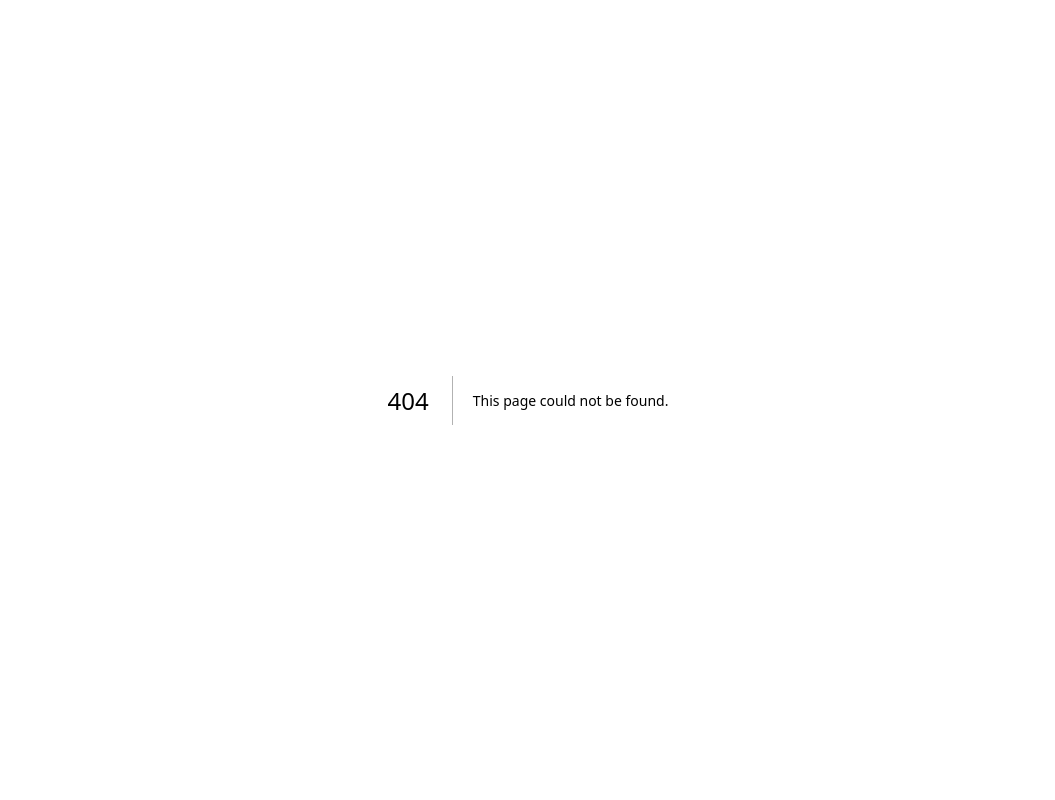
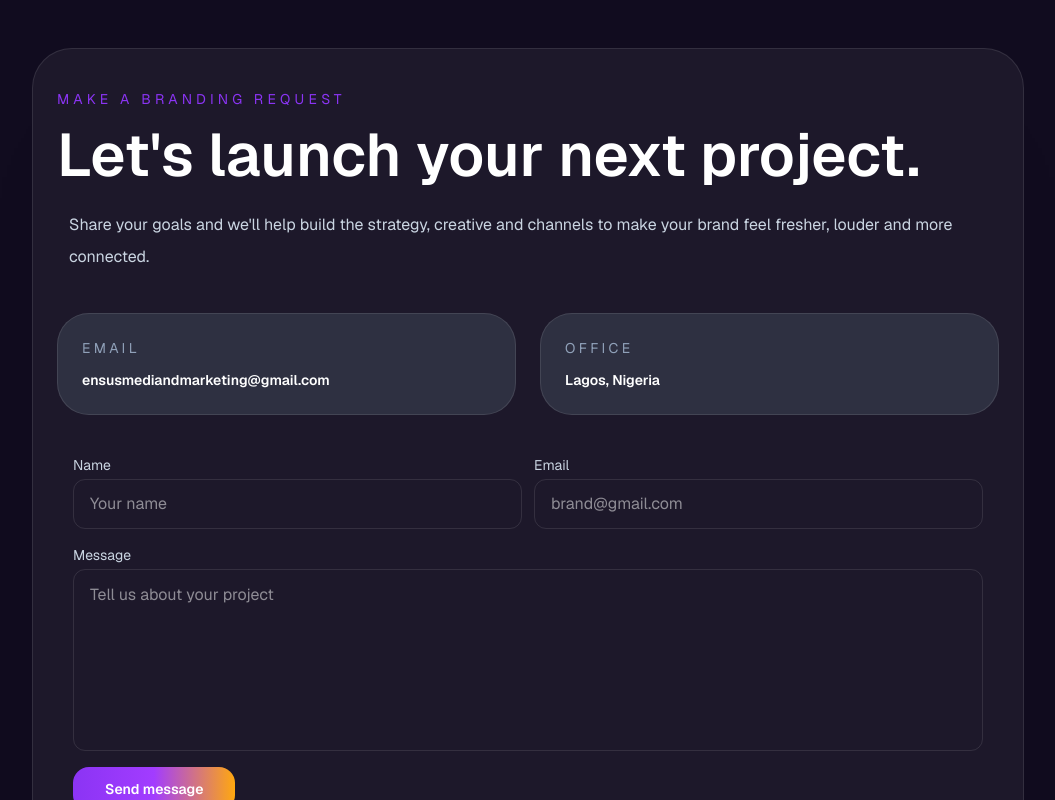
Before and after one commit to ENSUS-ng/em-square, a Next.js app: page /branding-request in a window 1280 px wide. Before the commit this address had no page. Shown: the top 800 px of the page, without its empty margins (112-1167 px from the left). Built offline with nearby package versions, Linux system fonts and the light colour scheme.

Commit message:
fix padding on contact

```diff
--- a/app/contact/page.tsx
+++ b/app/branding-request/page.tsx
@@ -1,28 +1,30 @@
 import ContactForm from "@/app/components/forms/ContactForm"
 import Link from "next/link"
 
-export default function ContactPage() {
+export default function BrandingReqPagee() {
   return (
     <div className="min-h-screen bg-[radial-gradient(circle_at_top,rgba(124,15,255,0.18),transparent_35%),radial-gradient(circle_at_bottom_right,rgba(255,168,15,0.16),transparent_28%),#0e0b1d] text-white">
-      <main className="mx-auto flex min-h-screen max-w-5xl flex-col justify-center px-4 py-12">
+      <main className="mx-auto flex min-h-screen  max-w-5xl flex-col justify-center px-4 py-12">
         <div className="rounded-[2.5rem] border border-white/10 bg-white/5 p-10 px-6 shadow-[0_50px_120px_-100px_rgba(0,0,0,0.4)]">
-          <p className="text-sm uppercase tracking-[0.3em] text-brand-purple">Contact</p>
+          <p className="text-sm uppercase tracking-[0.3em] text-brand-purple">Make a branding request</p>
           <h1 className="mt-4 text-5xl font-semibold text-white sm:text-6xl">
             Let&apos;s launch your next project.
           </h1>
-          <p className="mt-6 max-w-5xl text-lg leading-8 text-slate-300 px-3">
+
+          <p className="mt-6 max-w-5xl text-md leading-8 text-slate-300 px-3">
             Share your goals and we&apos;ll help build the strategy, creative and channels to make
             your brand feel fresher, louder and more connected.
           </p>
 
           <div className="w-full mx-auto mt-10 grid gap-6 md:grid-cols-2 items-center ">
-            <div className="rounded-[2rem] border border-white/10 bg-gray-600/40 p-6">
+            <div className="rounded-4xl min-w-50 max-w-full border border-white/10 bg-gray-600/40 p-6 pl-6 pr-3">
               <p className="text-sm uppercase tracking-[0.24em] text-slate-400">Email</p>
-              <p className="mt-3 text-lg font-semibold text-white">ensusmediandmarketing@gmail.com</p>
+              <div className="w-full  break-all mt-3 text-sm font-semibold text-white">ensusmediandmarketing@gmail.com</div>
             </div>
-            <div className="rounded-[2rem] border border-white/10 bg-gray-600/40 p-6">
+
+            <div className="rounded-4xl min-w-50 max-w-full border border-white/10 bg-gray-600/40 p-6 pl-6 pr-3">
               <p className="text-sm uppercase tracking-[0.24em] text-slate-400">Office</p>
-              <p className="mt-3 text-lg font-semibold text-white">Lagos, Nigeria</p>
+              <div className="mt-3 text-sm break-all font-semibold text-white">Lagos, Nigeria</div>
             </div>
           </div>
 
--- a/app/components/PartnersTeam.tsx
+++ b/app/components/BrandsTeam.tsx
@@ -54,7 +54,7 @@ function TeamsSection({ teams }: { teams: any[] }) {
   )
 }
 
-export function PartnersTeam() {
+export function BrandsTeam() {
   const { ref, revealed } = useScrollReveal()
   const [brands, setBrands] = useState<any[]>([])
   const [teams, setTeams] = useState<any[]>([])
@@ -77,7 +77,7 @@ export function PartnersTeam() {
 
   return (
     <section
-      id="partners-team"
+      id="brands-team"
       ref={ref as any}
       className={`mx-auto mt-24 max-w-6xl px-4 transition-all duration-700 sm:px-6 lg:px-8 ${
         revealed ? "opacity-100 translate-y-0" : "opacity-0 translate-y-10"
--- a/app/components/Nav.tsx
+++ b/app/components/Nav.tsx
@@ -48,7 +48,7 @@ export function Nav() {
   }, [])
 
   return (
-    <header className="fixed inset-x-0 top-0 z-50 border-b border-white/10 bg-black/70 backdrop-blur-xl">
+    <header className="fixed inset-x-0 top-0 z-50 border-b border-white/10 bg-black/60 backdrop-blur-xs">
       <nav className="mx-auto flex max-w-7xl items-center justify-between gap-6 pl-0 pr-2 py-4 text-sm text-slate-200">
         <Link
           href="/"
@@ -79,7 +79,7 @@ export function Nav() {
 
         <div className="flex items-center gap-4">
           <Link
-            href="/contact"
+            href="/branding-request"
             className="text-sm rounded-2xl btn-gradient px-3 py-2.5  font-semibold text-white shadow-[0_16px_40px_-22px_rgba(255,168,15,0.7)] transition hover:brightness-110"
           >
             <Mail
--- a/app/components/WhatWeDo.tsx
+++ b/app/components/WhatWeDo.tsx
@@ -32,8 +32,6 @@ export function WhatWeDo() {
 
     loadServices()
   }, [])
-
-  console.log({ mediaServices, marketingServices })
 
   return (
     <section
--- a/app/globals.css
+++ b/app/globals.css
@@ -1,6 +1,7 @@
 @import "tailwindcss";
 
 :root {
+   color-scheme: light;
   --background: #110c1f;
   --foreground: #f4f4f5;
   --brand-purple: #8b34f4;
--- a/app/page.tsx
+++ b/app/page.tsx
@@ -1,10 +1,9 @@
 import { Nav } from "@/app/components/Nav"
-import { PartnersTeam } from "@/app/components/PartnersTeam"
+import { BrandsTeam } from "@/app/components/BrandsTeam"
 import { WhatWeDo } from "@/app/components/WhatWeDo"
 import { aboutText } from "@/app/data/demoArrays"
 import { Plus, Mail } from "lucide-react"
 import Link from "next/link"
-
 
 export default function Home() {
   return (
@@ -28,7 +27,7 @@ export default function Home() {
           </div>
           <div className="mt-10 flex flex-col items-center gap-4 sm:flex-row sm:items-center sm:justify-start">
             <Link
-              href="/contact"
+              href="/branding-request"
               className="w-[90%] md:w-[60%] lg:w-[40%] inline-flex items-center justify-center gap-2 rounded-2xl btn-gradient px-5 py-3.5 text-sm font-semibold text-white transition hover:brightness-110"
             >
               <span>Start Your Branding Journey</span>
@@ -46,7 +45,7 @@ export default function Home() {
       </main>
 
       <WhatWeDo />
-      <PartnersTeam />
+      <BrandsTeam />
     </div>
   )
 }
```
